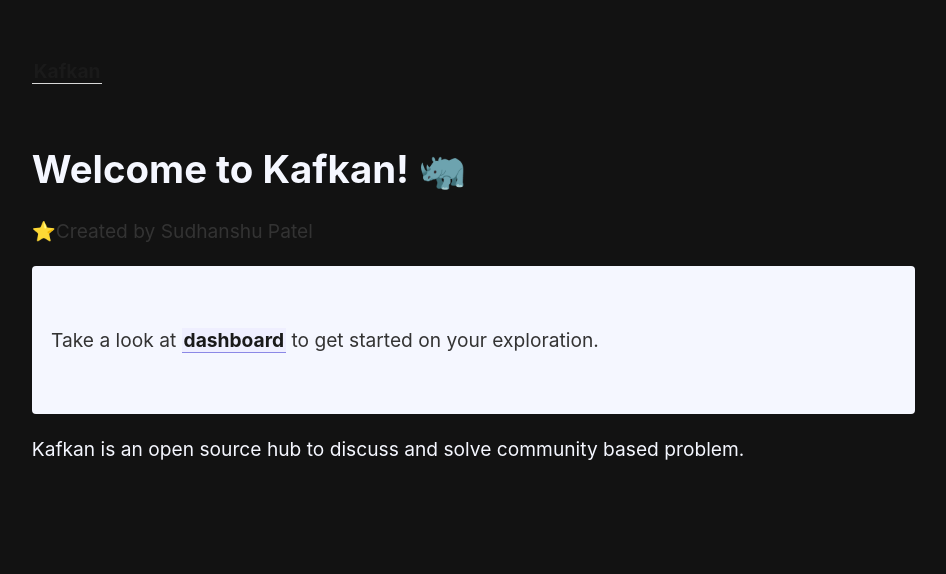
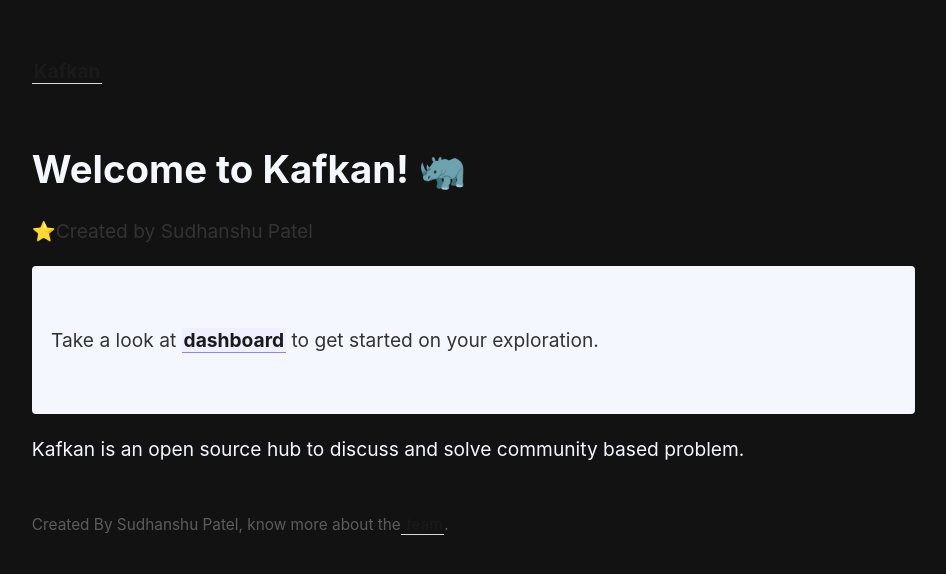
Before and after one commit to sudhanshu-patel/Kafkan, a Jekyll site: the page built from _pages/index.md, in a window 1280 px wide. Shown: the top 574 px of the page, without its empty margins (45-991 px from the left). Built offline with Jekyll 4.4.1, drawn with Linux system fonts in a browser that asks for light colours.

Commit message:
Update footer.html

```diff
--- a/_includes/footer.html
+++ b/_includes/footer.html
@@ -1 +1 @@
-<!-- This is the footer. Include anything you'd like here, like a link to an <a class="internal-link" href="/about">About</a> page. -->
+Created By Sudhanshu Patel, know more about the<a class="internal-link" href="/about"> team</a>.
```
